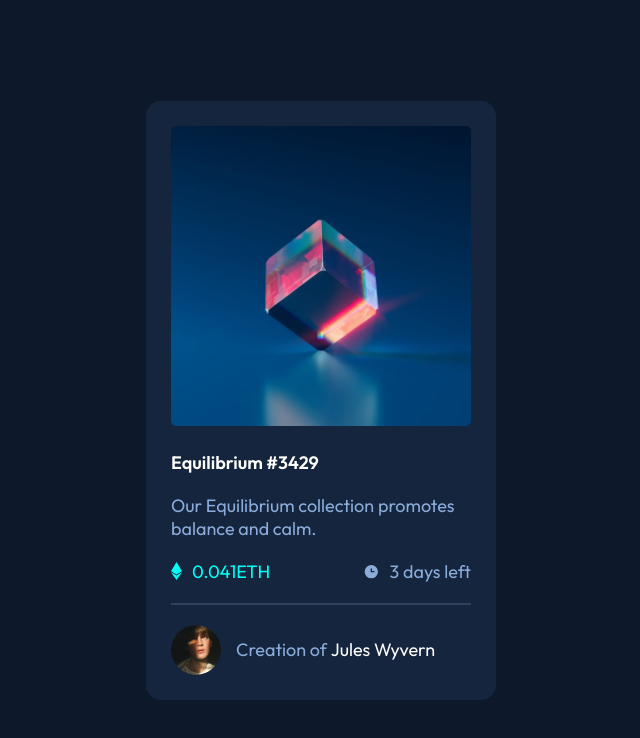
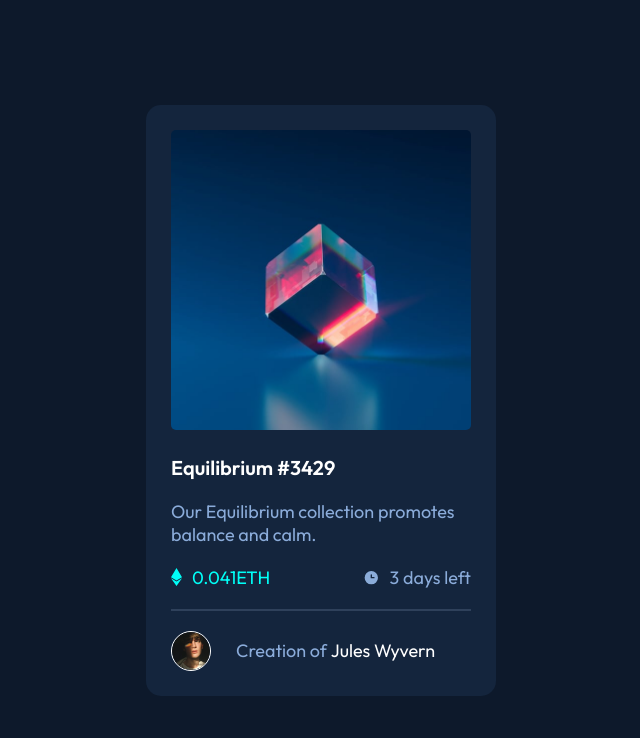
Before and after one commit to newtothis90/NFT-card, a plain HTML site: page index.html in a window 1280 px wide. Shown: the whole page, without its empty margins (319-959 px from the left). Drawn offline with Linux system fonts and the light colour scheme.

Commit message:
Update style.css

```diff
--- a/style.css
+++ b/style.css
@@ -71,8 +71,10 @@ span{
 
 .nft-name{
     grid-row: 1/2;
+    grid-column: 1/3;
     color: #ffffff;
     font-weight: bold;
+    font-size: 20px;
 }
 
 .nft-name:hover{
@@ -119,8 +121,9 @@ footer{
 }
 
 .avatar-size{
-    width: 50px;
+    width: 40px;
     border-radius: 50%;
+    border: 1px solid white;
 }
 
 .copyright{
```
